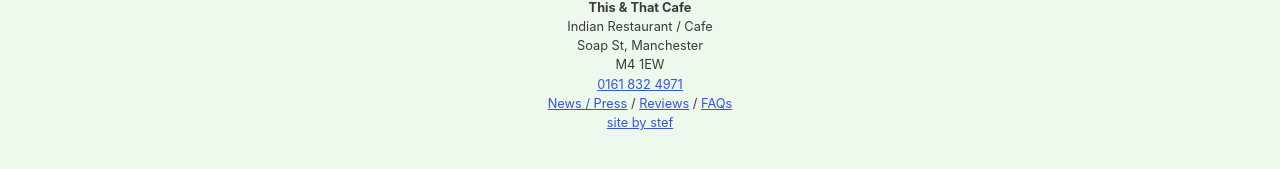
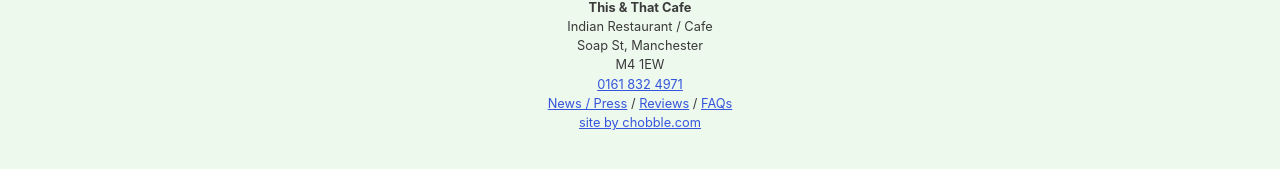
Before and after one commit to chobbledotcom/this-and-that, a Jekyll site: the page built from index.md, in a window 1280 px wide and 900 px high, scrolled down 1562 px. Shown: the part 688-857 px from the top of the window. Built offline with Jekyll 4.4.1, drawn with Linux system fonts in a browser that asks for light colours.

Commit message:
Update footer link

```diff
--- a/_includes/footer.html
+++ b/_includes/footer.html
@@ -1,20 +1,17 @@
 <footer>
   <p class="text-center">
     <strong>This &amp; That Cafe</strong>
-		<br>Indian Restaurant / Cafe
-		<br>Soap St, Manchester
-		<br>M4 1EW
-		{% if site.phone_number %}
-		<br>
+    <br />Indian Restaurant / Cafe <br />Soap St, Manchester <br />M4 1EW {% if
+    site.phone_number %}
+    <br />
     <a href="tel:{{site.phone_number|replace: ' ', ''}}">
       {{site.phone_number}}
     </a>
     {% endif %}
-		<br>
-		<a href="/news">News / Press</a> /
-		<a href="/reviews">Reviews</a> /
+    <br />
+    <a href="/news">News / Press</a> / <a href="/reviews">Reviews</a> /
     <a href="/frequently-asked-questions">FAQs</a>
-    <br>
-    <a href="https://stefn.co.uk">site by stef</a>
+    <br />
+    <a href="https://chobble.com">site by chobble.com</a>
   </p>
 </footer>
```
Lines whose indentation alone changed are shown as unchanged.
